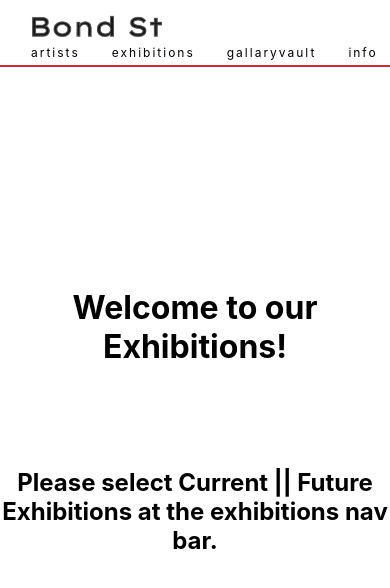
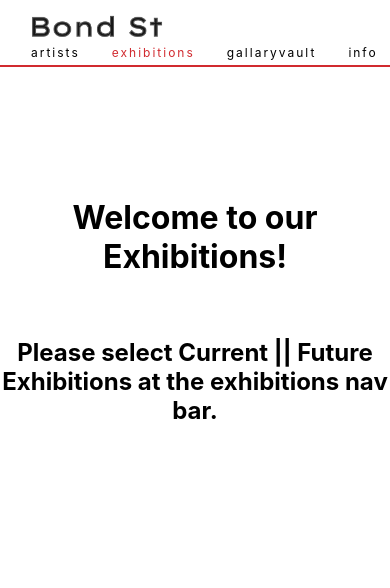
Before and after one commit to cocoa-1012/react-headless-cms, a React (Create React App) app: page /exhibitions in a window 390 px wide. Shown: the top 588 px of the page. Built offline with nearby package versions, Linux system fonts and the light colour scheme; the HTML template or start-up script is replaced by a standard one.

Commit message:
mobile-responsive update

```diff
--- a/src/components/Navbar/index.js
+++ b/src/components/Navbar/index.js
@@ -43,11 +43,6 @@ const Navbar = () => {
     setExhibitionIsOpen(false);
   };
 
-  // const onOptionClicked = (value) => () => {
-  //   console.log("clicked");
-  //   setArtistIsOpen(true);
-  //   setExhibitionIsOpen(true);
-  // };
   return (
     <>
       <NavContainer>
@@ -90,7 +85,7 @@ const Navbar = () => {
               onTouchStart={handleMouseOver2}
               onMouseLeave={handleMouseLeave2}
             >
-              <NavLink to="/artists" onClick={onNavLinkClicked}>
+              <NavLink to="/exhibitions" onClick={onNavLinkClicked}>
                 Exhibitions
               </NavLink>
               {exhibitionIsOpen && (
--- a/src/pages/exhibitionSub.js
+++ b/src/pages/exhibitionSub.js
@@ -1,12 +1,9 @@
 import React from "react";
 const ExhibitionSub = () => {
   return (
-    <div style={{ textAlign: "center", marginTop: 150 }}>
+    <div style={{ textAlign: "center", marginTop: 60 }}>
       <h1>Welcome to our Exhibitions!</h1>
       <br />
-      <br />
-      <br />
-
       <h2>
         Please select Current || Future Exhibitions at the exhibitions nav bar.
       </h2>
--- a/src/pages/exhibitions.js
+++ b/src/pages/exhibitions.js
@@ -10,7 +10,7 @@ const Exhibitions = () => {
         display: "flex",
         justifyContent: "center",
         alignItems: "Right",
-        height: "100vh",
+        height: "80vh",
       }}
     >
       <Switch>
```
